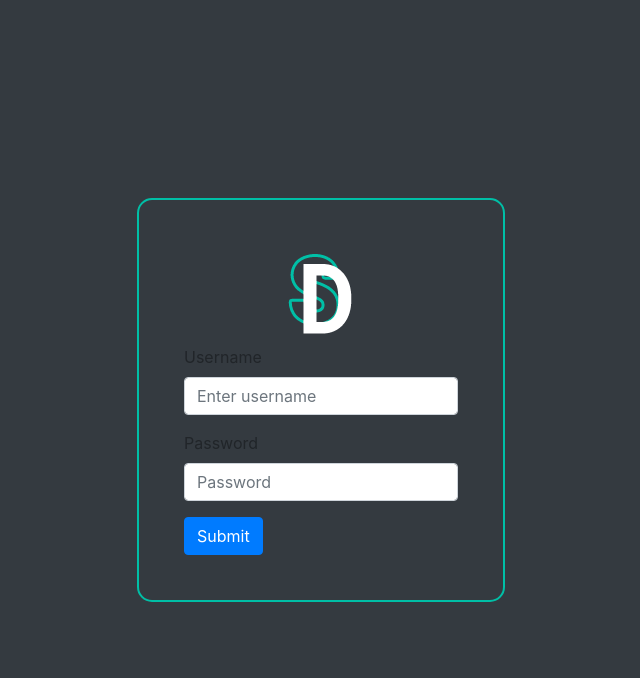
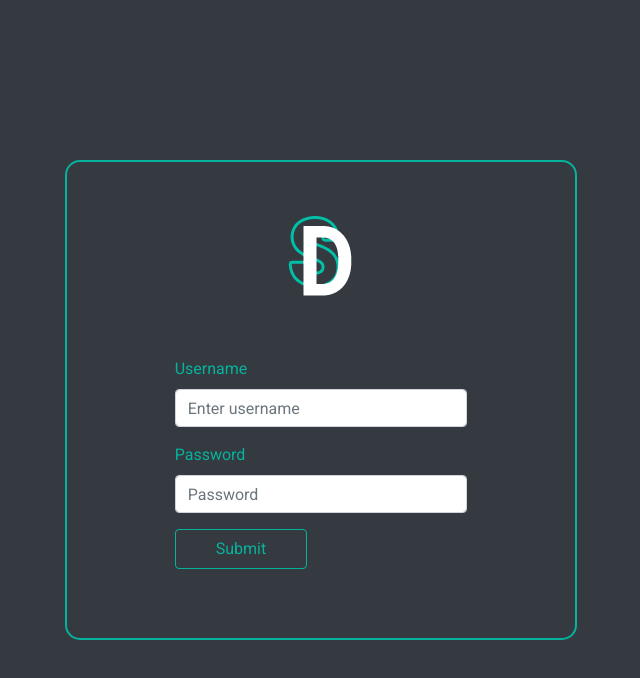
Before and after one commit to stancic/portfolio, a React (Create React App) app in the folder database-frontend/: page / in a window 1280 px wide. Shown: the top 678 px of the page, without its empty margins (319-959 px from the left). Built offline with nearby package versions, Linux system fonts and the light colour scheme; no server answers.

Commit message:
Login form style

```diff
--- a/database-frontend/public/index.html
+++ b/database-frontend/public/index.html
@@ -8,6 +8,8 @@
 	<meta name="description" content="Hello" />
 	<link rel="stylesheet" href="https://maxcdn.bootstrapcdn.com/bootstrap/4.5.0/css/bootstrap.min.css"
 		integrity="sha384-9aIt2nRpC12Uk9gS9baDl411NQApFmC26EwAOH8WgZl5MYYxFfc+NcPb1dKGj7Sk" crossorigin="anonymous" />
+	<link rel="preconnect" href="https://fonts.gstatic.com">
+	<link href="https://fonts.googleapis.com/css2?family=Roboto:wght@100;300;400;500;700;900&display=swap" rel="stylesheet">
 	<title>MiniCMS</title>
 </head>
 
--- a/database-frontend/src/App.scss
+++ b/database-frontend/src/App.scss
@@ -1,3 +1,5 @@
+@import "./rwd_variables.scss";
+
 *{
 	background-color: #343a40;
 }
@@ -12,12 +14,18 @@
 	height: 100%;
 	.img-and-login-form-container{
 		padding: 45px;
-		border: 2px solid #00BFA6;
+		border: 2px solid $tirkizna;
 		border-radius: 15px;
+		width: 40%;
+		height: 60%;
 		.img-container{
 			display: flex;
 			justify-content: center;
 		}
+		.login-form-container{
+			justify-content: center;
+			margin-top: 50px;
+		}
 	}
 
 }
--- a/database-frontend/src/components/LoginForm.js
+++ b/database-frontend/src/components/LoginForm.js
@@ -1,4 +1,5 @@
 import React, { useState } from 'react'
+import './LoginForm.scss'
 import { Button, Form } from 'react-bootstrap'
 import { useDispatch } from 'react-redux'
 import { Route, BrowserRouter as Router } from 'react-router-dom'
@@ -14,21 +15,24 @@ function LoginForm() {
 	dispatch(login({ username, password }))
 	setUsername('')
 	setPassword('')
-}
-
+	}
 	return (
 		<Router>
 			<Route path="/">
 			<Form onSubmit={handleLogin}>
-				<Form.Group controlId="formUsername">
-					<Form.Label>Username</Form.Label>
-					<Form.Control type="text" placeholder="Enter username" onChange={({target}) => setUsername(target.value)}/>
-				</Form.Group>
-				<Form.Group controlId="formPassword">
-					<Form.Label>Password</Form.Label>
-					<Form.Control type="password" placeholder="Password" onChange={({target}) => setPassword(target.value)}/>
-				</Form.Group>
-					<Button variant="primary" type="submit">Submit</Button>
+				<div className="form-input-container">
+					<Form.Group controlId="formUsername">
+						<Form.Label className="label-for-form">Username</Form.Label>
+						<Form.Control type="text" placeholder="Enter username" onChange={({target}) => setUsername(target.value)} className="form-input"/>
+					</Form.Group>
+					<Form.Group controlId="formPassword">
+						<Form.Label className="label-for-form">Password</Form.Label>
+						<Form.Control type="password" placeholder="Password" onChange={({target}) => setPassword(target.value)} className="form-input"/>
+					</Form.Group>
+				</div>
+				<div className="form-button-container">
+					<Button variant="outline-primary" type="submit">Submit</Button>
+				</div>
 				</Form>
 			</Route>
 		</Router>
--- /dev/null
+++ b/database-frontend/src/components/LoginForm.scss
@@ -0,0 +1,32 @@
+@import "../rwd_variables.scss";
+
+*{
+	font-family: 'Roboto', sans-serif;
+}
+
+.form-input-container{
+	display: flex;
+	flex-direction: column;
+	align-items: center;
+	.label-for-form{
+		color: $tirkizna;
+	}
+}
+
+.form-button-container{
+	display: inline-block;
+	margin-left: 15%;
+	.btn-outline-primary{
+		border-color: $tirkizna;
+		color: $tirkizna;
+		padding: 7px 40px;
+		&:hover{
+			background-color: $tirkizna;
+			color: white;
+		}
+	}
+}
+
+.form-group{
+	width: 70%;
+}
--- /dev/null
+++ b/database-frontend/src/rwd_variables.scss
@@ -0,0 +1 @@
+$tirkizna: #00bfa6e7;
```
